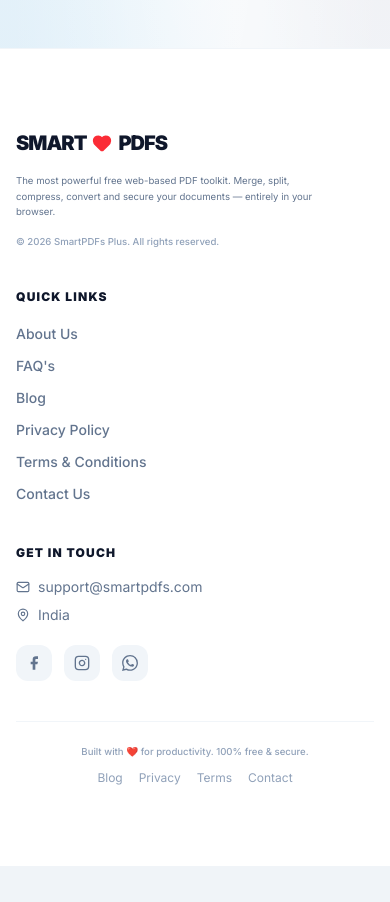
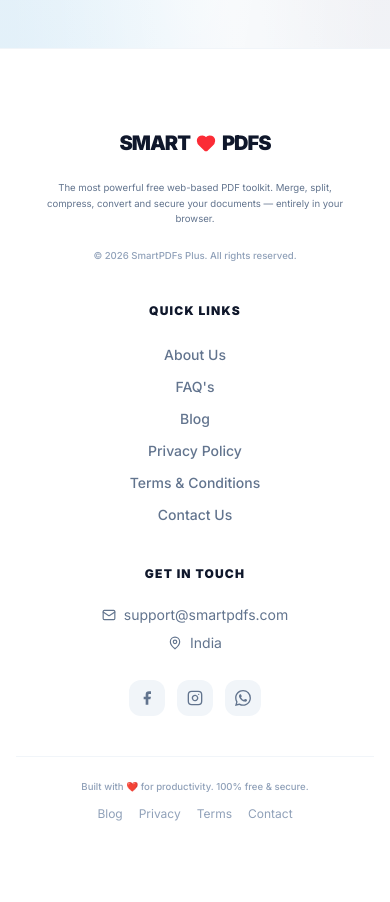
Before and after one commit to Hardik160998/PDF-Tools, a Next.js app: page /faq in a window 390 px wide. Shown: the part 1440-2342 px from the top of the page. Before the commit the page ends 2306 px from the top, so only its background shows below. Built offline with nearby package versions, Linux system fonts and the light colour scheme.

Commit message:
quick link in all page in content add this

```diff
--- a/src/app/globals.css
+++ b/src/app/globals.css
@@ -1,6 +1,8 @@
 @import "tailwindcss";
+@variant dark (&:is(.dark *));
 
 :root {
+  color-scheme: light only;
   /* iLovePDF Inspired Clean Theme - Light First */
   --bg-main: #ffffff;
   --bg-sub: #f8fafc;
--- a/src/app/mobileview.css
+++ b/src/app/mobileview.css
@@ -697,3 +697,38 @@
   color: #94a3b8;
   font-weight: 600;
 }
+
+/* ── FOOTER MOBILE CENTER ───────────────────────────── */
+@media (max-width: 768px) {
+  footer .grid {
+    text-align: center !important;
+  }
+
+  footer .grid > div {
+    display: flex !important;
+    flex-direction: column !important;
+    align-items: center !important;
+  }
+
+  footer ul {
+    align-items: center !important;
+  }
+
+  footer .flex.items-center.gap-2 {
+    justify-content: center !important;
+  }
+
+  footer .flex.gap-3 {
+    justify-content: center !important;
+  }
+
+  footer .space-y-4 p,
+  footer .space-y-4 a {
+    text-align: center !important;
+  }
+
+  footer .mt-10 .flex {
+    justify-content: center !important;
+    text-align: center !important;
+  }
+}
--- a/src/components/tools/AadharCropper.tsx
+++ b/src/components/tools/AadharCropper.tsx
@@ -145,8 +145,8 @@
   };
 
   return (
-    <div className="max-w-5xl mx-auto py-6 sm:py-10 px-4">
-      <div className="bg-white dark:bg-slate-800 rounded-[1.5rem] sm:rounded-[2.5rem] p-5 sm:p-8 border border-slate-100 dark:border-slate-700 shadow-2xl space-y-6">
+    <div className="max-w-3xl mx-auto py-6 sm:py-10 px-4">
+      <div className="bg-white dark:bg-slate-800 rounded-[1.5rem] sm:rounded-[2.5rem] p-6 sm:p-10 border border-slate-100 dark:border-slate-700 shadow-2xl space-y-6">
         {/* Header */}
         <div className="flex flex-col sm:flex-row items-start sm:items-center justify-between gap-4">
           <div className="flex items-center gap-4">
@@ -173,14 +173,19 @@
         </div>
 
         {step === 1 && (
-          <div className="relative border-2 border-dashed border-slate-200 dark:border-slate-700 rounded-2xl p-12 sm:p-16 group hover:border-red-500 transition-all cursor-pointer bg-slate-50/50 dark:bg-slate-900/50">
+          <div className="relative border-2 border-dashed border-slate-200 dark:border-slate-700 rounded-2xl p-12 sm:p-20 group hover:border-red-500 transition-all cursor-pointer bg-slate-50/50 dark:bg-slate-900/50">
             <input type="file" onChange={onFileChange} accept=".pdf,.jpg,.jpeg,.png" className="absolute inset-0 opacity-0 cursor-pointer w-full h-full" />
-            <div className="space-y-5 pointer-events-none">
-              <div className="p-5 bg-white dark:bg-slate-800 rounded-2xl shadow-xl inline-block text-red-500 group-hover:scale-110 transition-transform">
+            <div className="flex flex-col items-center text-center space-y-5 pointer-events-none">
+              <div className="p-5 bg-white dark:bg-slate-800 rounded-2xl shadow-xl text-red-500 group-hover:scale-110 transition-transform">
                 <Upload size={44} />
               </div>
-              <div className="text-xl sm:text-2xl font-black tracking-tight">Upload E-Aadhar PDF</div>
-              <p className="text-slate-500 max-w-sm mx-auto text-sm">We'll help you crop and format it to standard ID card dimensions automatically.</p>
+              <div className="text-xl sm:text-2xl font-black tracking-tight text-slate-900 dark:text-white">Upload E-Aadhar PDF</div>
+              <p className="text-slate-500 max-w-sm text-sm leading-relaxed">We'll help you crop and format it to standard ID card dimensions automatically.</p>
+              <div className="flex items-center gap-3 pt-2">
+                <span className="px-3 py-1 bg-red-50 text-red-500 text-xs font-black rounded-full border border-red-100">PDF</span>
+                <span className="px-3 py-1 bg-slate-100 text-slate-500 text-xs font-black rounded-full">JPG</span>
+                <span className="px-3 py-1 bg-slate-100 text-slate-500 text-xs font-black rounded-full">PNG</span>
+              </div>
             </div>
             {processing && (
               <div className="absolute inset-0 bg-black/50 backdrop-blur-md flex items-center justify-center rounded-2xl">
```
